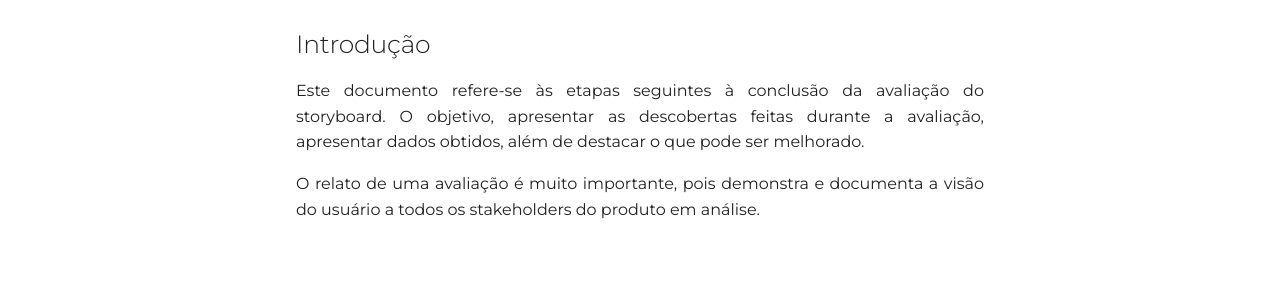
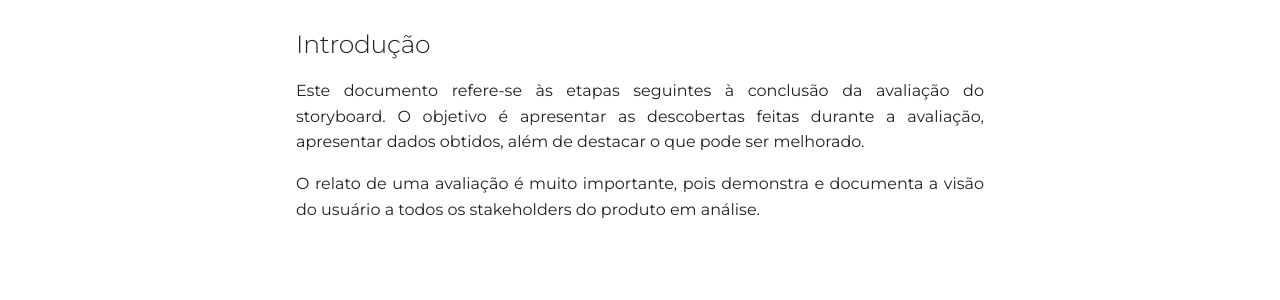
Before and after one commit to Interacao-Humano-Computador/2023.1-Agiel, an MkDocs documentation site: the page built from docs/desenvolvimento/storyboard/planejamento_relato_avaliacao_storyboard.md, in a window 1280 px wide. Shown: the part 242-542 px from the top of the page. Built offline with MkDocs 1.6.1 and Material for MkDocs 9.7.7, drawn with Linux system fonts in a browser that asks for light colours; some web fonts are replaced; comment, search, counter and statistics services are not loaded.

Commit message:
corrigindo erro gramatical na introdução

```diff
--- a/docs/desenvolvimento/storyboard/planejamento_relato_avaliacao_storyboard.md
+++ b/docs/desenvolvimento/storyboard/planejamento_relato_avaliacao_storyboard.md
@@ -2,7 +2,7 @@
 
 ## Introdução
 <p align="justify">
-Este documento refere-se às etapas seguintes à conclusão da avaliação do storyboard. O objetivo, apresentar as descobertas feitas durante a avaliação, apresentar dados obtidos, além de destacar o que pode ser melhorado.
+Este documento refere-se às etapas seguintes à conclusão da avaliação do storyboard. O objetivo é apresentar as descobertas feitas durante a avaliação, apresentar dados obtidos, além de destacar o que pode ser melhorado.
 </p>
 <p align="justify">
 O relato de uma avaliação é muito importante, pois demonstra e documenta a visão do usuário a todos os stakeholders do produto em análise.
```
